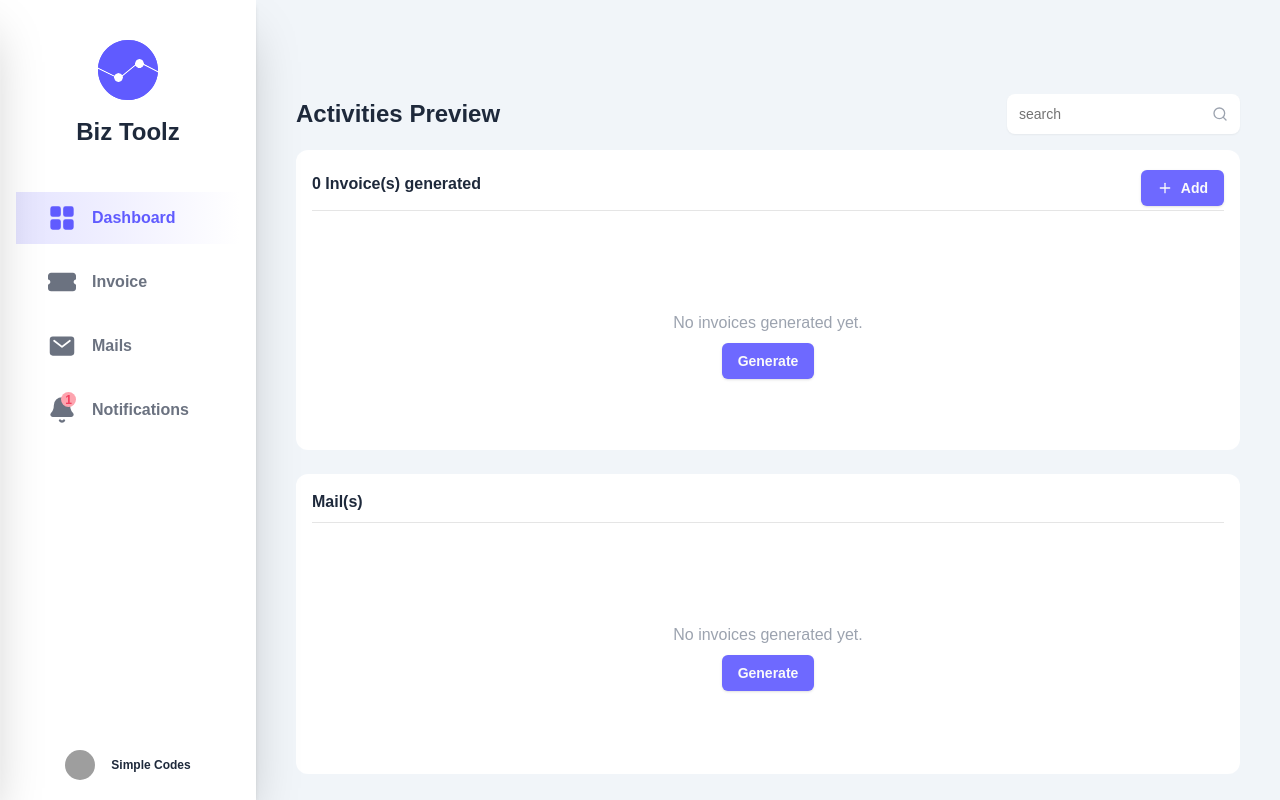
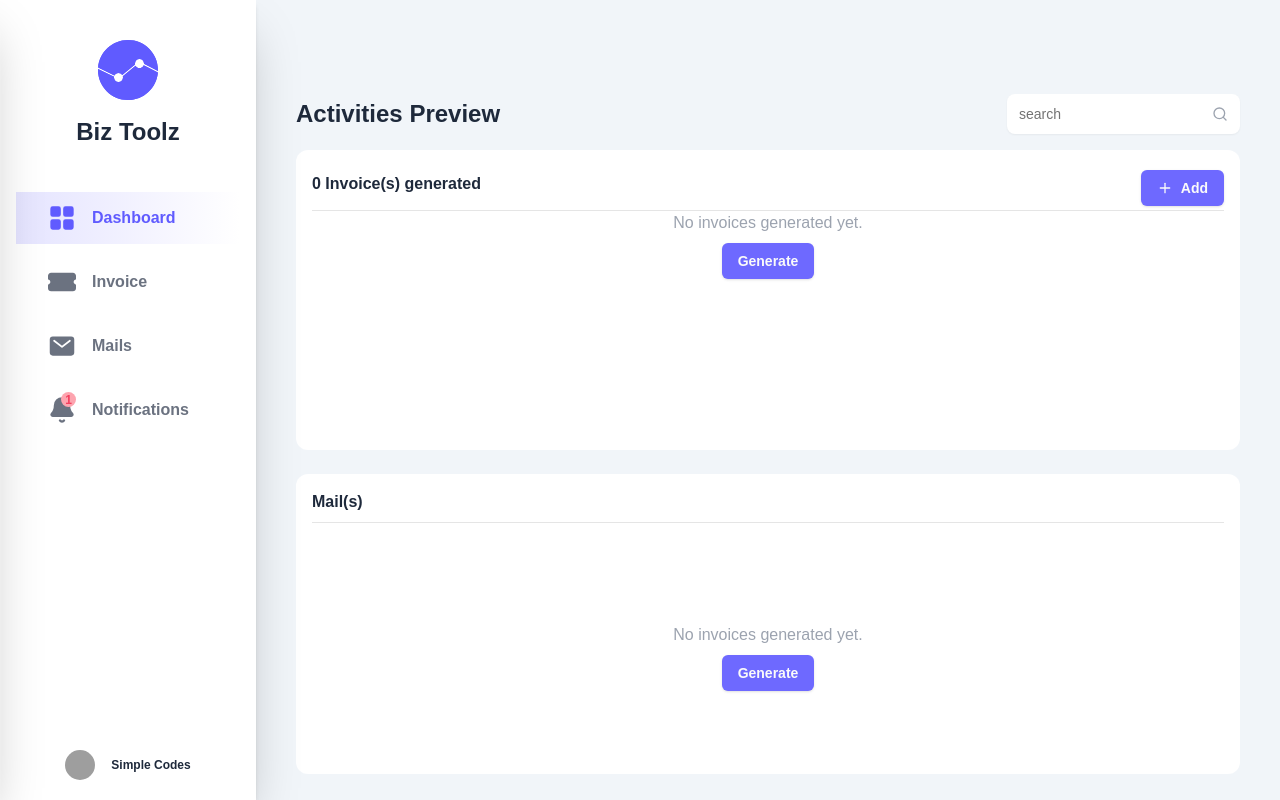
Before and after one commit to cliff-codes/biz_tools, a Next.js app: page / in a window 1280 px wide. Built offline with nearby package versions, Linux system fonts and the light colour scheme; no server answers; the database is empty; grey boxes are pictures that could not be loaded.

Commit message:
adjusting the minheight of invoices list table

```diff
--- a/app/page.tsx
+++ b/app/page.tsx
@@ -52,7 +52,7 @@ export default async function Home() {
 
             <div className="flex flex-col gap-6">
                 <Suspense fallback={<div>Loading invoices...</div>}>
-                    <div className="h-[300px] bg-white rounded-xl p-4">
+                    <div className="min-h-[300px] bg-white rounded-xl p-4">
                         <div className=" flex place-items-center border-b py-1">
                             <h1 className="text-sm sm:text-base font-semibold w-full pb-2">
                                 {totalInvoices} Invoice(s) generated
```
